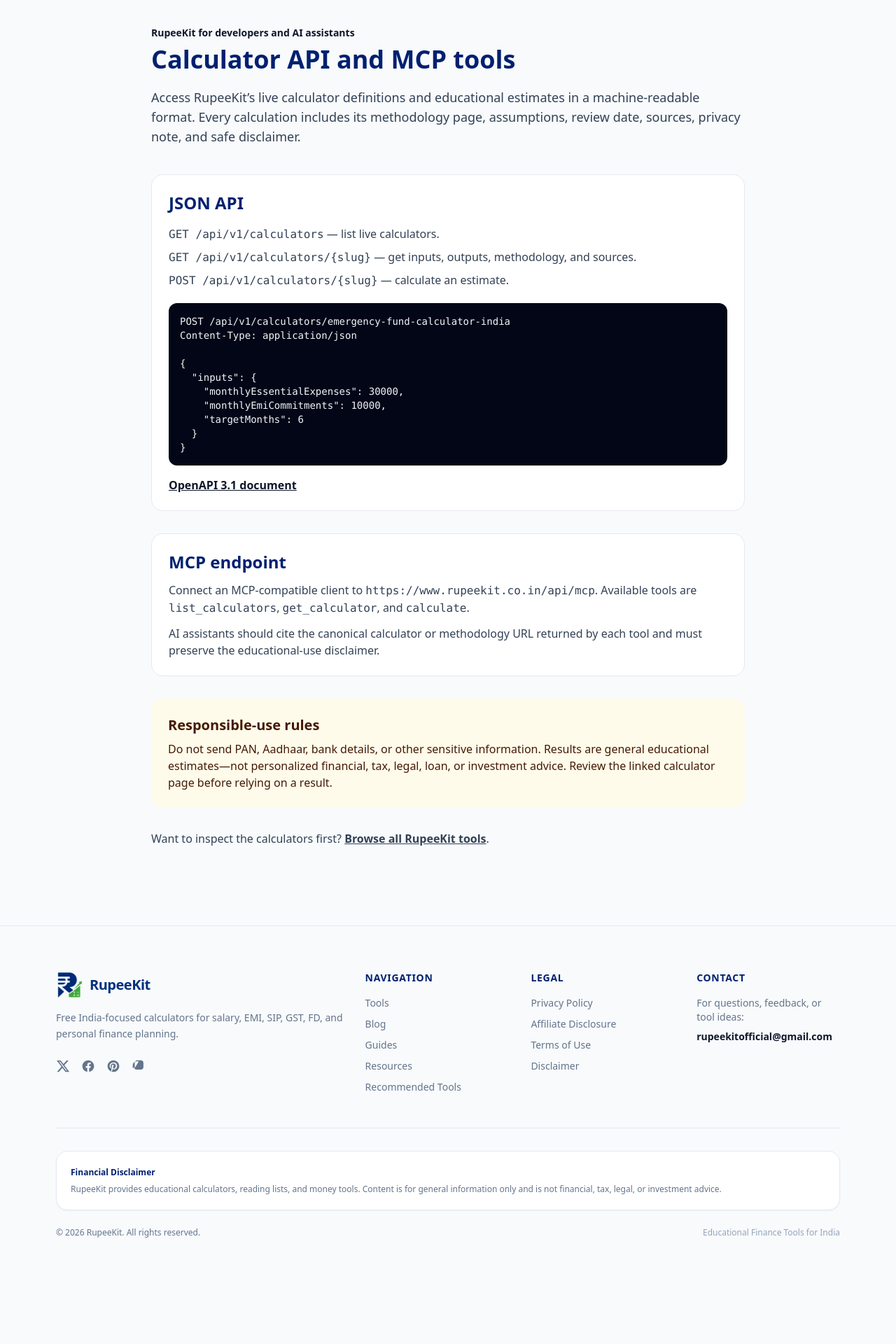
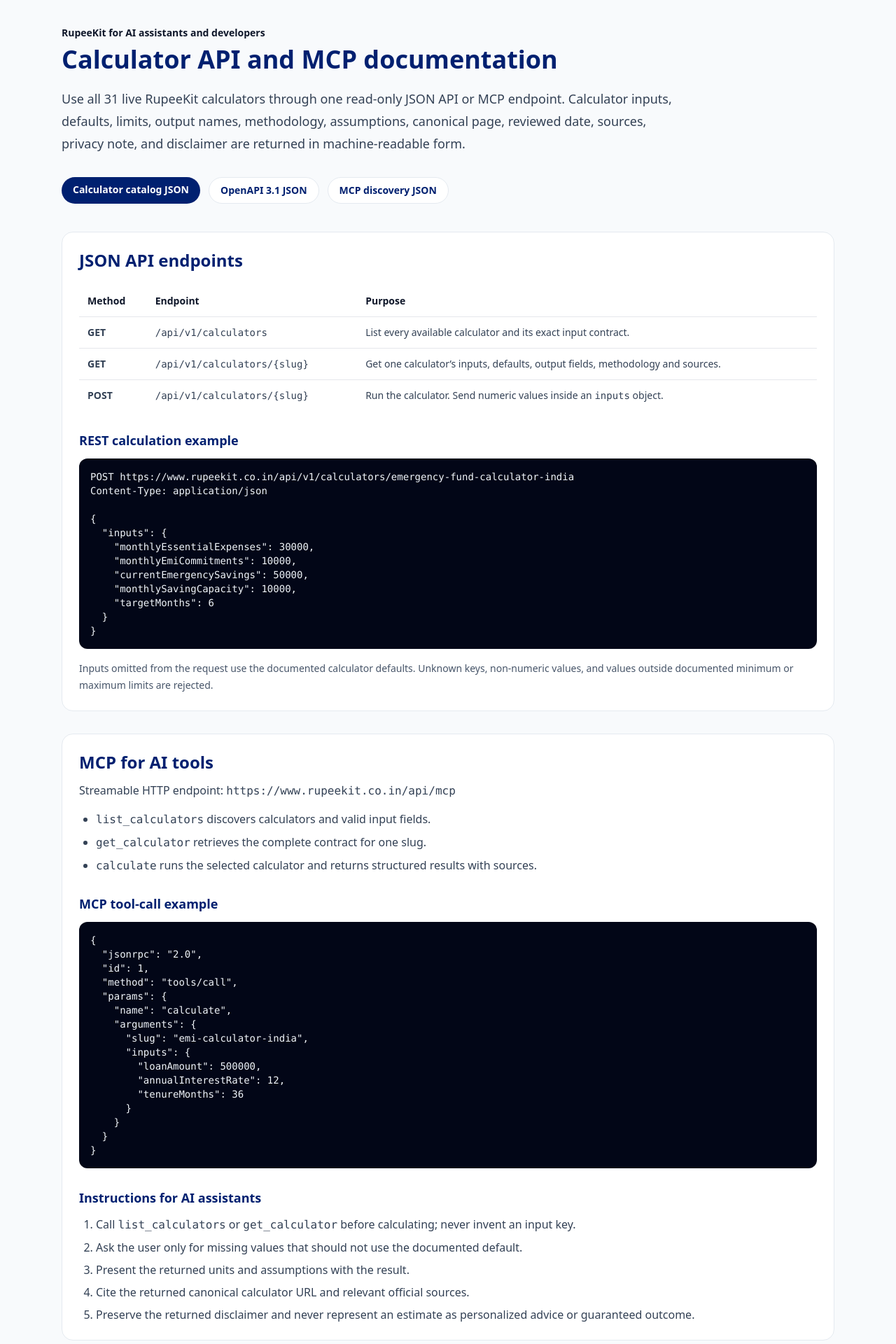
Before and after one commit to rupeekitofficial/rupeekit-tools, a Next.js app: page /api-docs in a window 1280 px wide. Shown: the part 80-2000 px from the top of the page at 70% size. Before the commit the page ends 1913 px from the top, so only its background shows below. Built offline with nearby package versions, Linux system fonts and the light colour scheme; no server answers.

Commit message:
Expand calculator API and MCP documentation

```diff
--- a/app/api-docs/page.tsx
+++ b/app/api-docs/page.tsx
@@ -1,44 +1,119 @@
 import type { Metadata } from 'next';
 import Link from 'next/link';
+import { listPublicCalculators } from '@/lib/public-calculator-api';
 
 export const metadata: Metadata = {
-  title: 'Free Calculator API and MCP Tools',
-  description: 'Use RupeeKit India-focused finance calculators through a public JSON API or MCP tools with methodology, assumptions, sources, and disclaimers.',
+  title: 'RupeeKit Calculator API and MCP Documentation',
+  description: 'Complete documentation for using every RupeeKit India-focused finance calculator through JSON API and MCP tools.',
   alternates: { canonical: '/api-docs' },
 };
 
-const example = `POST /api/v1/calculators/emergency-fund-calculator-india\nContent-Type: application/json\n\n{\n  "inputs": {\n    "monthlyEssentialExpenses": 30000,\n    "monthlyEmiCommitments": 10000,\n    "targetMonths": 6\n  }\n}`;
+const requestExample = `POST https://www.rupeekit.co.in/api/v1/calculators/emergency-fund-calculator-india
+Content-Type: application/json
+
+{
+  "inputs": {
+    "monthlyEssentialExpenses": 30000,
+    "monthlyEmiCommitments": 10000,
+    "currentEmergencySavings": 50000,
+    "monthlySavingCapacity": 10000,
+    "targetMonths": 6
+  }
+}`;
+
+const mcpExample = `{
+  "jsonrpc": "2.0",
+  "id": 1,
+  "method": "tools/call",
+  "params": {
+    "name": "calculate",
+    "arguments": {
+      "slug": "emi-calculator-india",
+      "inputs": {
+        "loanAmount": 500000,
+        "annualInterestRate": 12,
+        "tenureMonths": 36
+      }
+    }
+  }
+}`;
 
 export default function ApiDocsPage() {
+  const calculators = listPublicCalculators();
+
   return (
-    <article className="mx-auto max-w-4xl px-4 py-12 sm:px-6">
-      <p className="text-sm font-semibold text-brandOrange">RupeeKit for developers and AI assistants</p>
-      <h1 className="mt-2 text-4xl font-bold text-brandDeepNavy">Calculator API and MCP tools</h1>
-      <p className="mt-5 text-lg text-slate-700">Access RupeeKit’s live calculator definitions and educational estimates in a machine-readable format. Every calculation includes its methodology page, assumptions, review date, sources, privacy note, and safe disclaimer.</p>
+    <article className="mx-auto max-w-6xl px-4 py-12 sm:px-6">
+      <p className="text-sm font-semibold text-brandOrange">RupeeKit for AI assistants and developers</p>
+      <h1 className="mt-2 text-4xl font-bold text-brandDeepNavy">Calculator API and MCP documentation</h1>
+      <p className="mt-5 max-w-4xl text-lg leading-8 text-slate-700">
+        Use all {calculators.length} live RupeeKit calculators through one read-only JSON API or MCP endpoint. Calculator inputs, defaults, limits, output names, methodology, assumptions, canonical page, reviewed date, sources, privacy note, and disclaimer are returned in machine-readable form.
+      </p>
+
+      <nav className="mt-8 flex flex-wrap gap-3 text-sm font-semibold">
+        <a className="rounded-full bg-brandDeepNavy px-4 py-2 text-white" href="/api/v1/calculators">Calculator catalog JSON</a>
+        <a className="rounded-full border border-brandBorder bg-white px-4 py-2 text-brandDeepNavy" href="/api/openapi">OpenAPI 3.1 JSON</a>
+        <a className="rounded-full border border-brandBorder bg-white px-4 py-2 text-brandDeepNavy" href="/.well-known/mcp.json">MCP discovery JSON</a>
+      </nav>
 
       <section className="mt-10 rounded-2xl border border-brandBorder bg-white p-6">
-        <h2 className="text-2xl font-bold text-brandDeepNavy">JSON API</h2>
-        <ul className="mt-4 space-y-2 text-slate-700">
-          <li><code>GET /api/v1/calculators</code> — list live calculators.</li>
-          <li><code>GET /api/v1/calculators/{'{slug}'}</code> — get inputs, outputs, methodology, and sources.</li>
-          <li><code>POST /api/v1/calculators/{'{slug}'}</code> — calculate an estimate.</li>
-        </ul>
-        <pre className="mt-5 overflow-x-auto rounded-xl bg-slate-950 p-4 text-sm text-slate-100"><code>{example}</code></pre>
-        <p className="mt-4"><a className="font-semibold text-brandOrange underline" href="/api/openapi">OpenAPI 3.1 document</a></p>
+        <h2 className="text-2xl font-bold text-brandDeepNavy">JSON API endpoints</h2>
+        <div className="mt-5 overflow-x-auto">
+          <table className="w-full border-collapse text-left text-sm">
+            <thead><tr className="border-b"><th className="p-3">Method</th><th className="p-3">Endpoint</th><th className="p-3">Purpose</th></tr></thead>
+            <tbody className="text-slate-700">
+              <tr className="border-b"><td className="p-3 font-bold">GET</td><td className="p-3"><code>/api/v1/calculators</code></td><td className="p-3">List every available calculator and its exact input contract.</td></tr>
+              <tr className="border-b"><td className="p-3 font-bold">GET</td><td className="p-3"><code>/api/v1/calculators/{'{slug}'}</code></td><td className="p-3">Get one calculator’s inputs, defaults, output fields, methodology and sources.</td></tr>
+              <tr><td className="p-3 font-bold">POST</td><td className="p-3"><code>/api/v1/calculators/{'{slug}'}</code></td><td className="p-3">Run the calculator. Send numeric values inside an <code>inputs</code> object.</td></tr>
+            </tbody>
+          </table>
+        </div>
+        <h3 className="mt-7 text-lg font-bold text-brandDeepNavy">REST calculation example</h3>
+        <pre className="mt-3 overflow-x-auto rounded-xl bg-slate-950 p-4 text-sm text-slate-100"><code>{requestExample}</code></pre>
+        <p className="mt-4 text-sm leading-6 text-slate-600">Inputs omitted from the request use the documented calculator defaults. Unknown keys, non-numeric values, and values outside documented minimum or maximum limits are rejected.</p>
       </section>
 
       <section className="mt-8 rounded-2xl border border-brandBorder bg-white p-6">
-        <h2 className="text-2xl font-bold text-brandDeepNavy">MCP endpoint</h2>
-        <p className="mt-3 text-slate-700">Connect an MCP-compatible client to <code>https://www.rupeekit.co.in/api/mcp</code>. Available tools are <code>list_calculators</code>, <code>get_calculator</code>, and <code>calculate</code>.</p>
-        <p className="mt-3 text-slate-700">AI assistants should cite the canonical calculator or methodology URL returned by each tool and must preserve the educational-use disclaimer.</p>
+        <h2 className="text-2xl font-bold text-brandDeepNavy">MCP for AI tools</h2>
+        <p className="mt-3 text-slate-700">Streamable HTTP endpoint: <code>https://www.rupeekit.co.in/api/mcp</code></p>
+        <ul className="mt-4 list-disc space-y-2 pl-6 text-slate-700">
+          <li><code>list_calculators</code> discovers calculators and valid input fields.</li>
+          <li><code>get_calculator</code> retrieves the complete contract for one slug.</li>
+          <li><code>calculate</code> runs the selected calculator and returns structured results with sources.</li>
+        </ul>
+        <h3 className="mt-7 text-lg font-bold text-brandDeepNavy">MCP tool-call example</h3>
+        <pre className="mt-3 overflow-x-auto rounded-xl bg-slate-950 p-4 text-sm text-slate-100"><code>{mcpExample}</code></pre>
+        <h3 className="mt-7 text-lg font-bold text-brandDeepNavy">Instructions for AI assistants</h3>
+        <ol className="mt-3 list-decimal space-y-2 pl-6 text-slate-700">
+          <li>Call <code>list_calculators</code> or <code>get_calculator</code> before calculating; never invent an input key.</li>
+          <li>Ask the user only for missing values that should not use the documented default.</li>
+          <li>Present the returned units and assumptions with the result.</li>
+          <li>Cite the returned canonical calculator URL and relevant official sources.</li>
+          <li>Preserve the returned disclaimer and never represent an estimate as personalized advice or guaranteed outcome.</li>
+        </ol>
+      </section>
+
+      <section className="mt-8">
+        <h2 className="text-2xl font-bold text-brandDeepNavy">Available calculators</h2>
+        <p className="mt-2 text-slate-600">This table is generated from the same live calculator registry used by the website and API.</p>
+        <div className="mt-4 overflow-x-auto rounded-2xl border border-brandBorder bg-white">
+          <table className="w-full border-collapse text-left text-sm">
+            <thead><tr className="border-b bg-slate-50"><th className="p-3">Calculator</th><th className="p-3">Slug</th><th className="p-3">Inputs</th><th className="p-3">API definition</th></tr></thead>
+            <tbody>{calculators.map((calculator) => (
+              <tr key={calculator.slug} className="border-b last:border-0">
+                <td className="p-3"><Link className="font-semibold text-brandDeepNavy underline" href={`/tools/${calculator.slug}`}>{calculator.name}</Link></td>
+                <td className="p-3"><code>{calculator.slug}</code></td>
+                <td className="p-3 text-slate-600">{calculator.inputs.map((input) => input.key).join(', ')}</td>
+                <td className="p-3"><a className="font-semibold text-brandOrange underline" href={`/api/v1/calculators/${calculator.slug}`}>JSON</a></td>
+              </tr>
+            ))}</tbody>
+          </table>
+        </div>
       </section>
 
       <section className="mt-8 rounded-2xl bg-amber-50 p-6 text-amber-950">
-        <h2 className="text-xl font-bold">Responsible-use rules</h2>
-        <p className="mt-2">Do not send PAN, Aadhaar, bank details, or other sensitive information. Results are general educational estimates—not personalized financial, tax, legal, loan, or investment advice. Review the linked calculator page before relying on a result.</p>
+        <h2 className="text-xl font-bold">Data, privacy and responsible use</h2>
+        <p className="mt-2 leading-7">Only calculator inputs are accepted. Do not send PAN, Aadhaar, bank-account details or other sensitive information. Values are processed for the request and are not saved by default. Results are educational estimates—not personalized financial, tax, legal, lending or investment advice.</p>
       </section>
-
-      <p className="mt-8 text-slate-700">Want to inspect the calculators first? <Link className="font-semibold text-brandOrange underline" href="/tools">Browse all RupeeKit tools</Link>.</p>
     </article>
   );
 }
```
